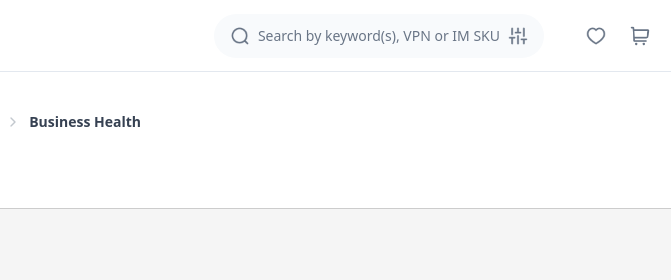
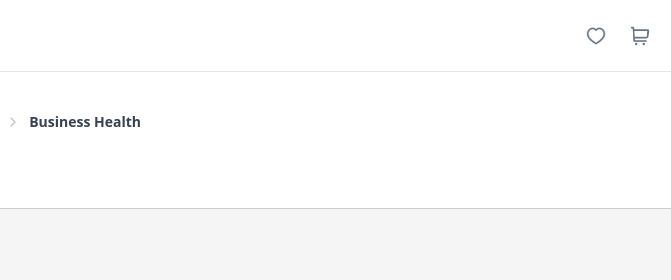
Before and after one commit to Ken-pan/nav-exploration, a website: page index.html in a window 1280 px wide. Shown: the top 280 px of the page, 532-1203 px from the left. Drawn offline with Linux system fonts and the light colour scheme.

Commit message:
update header

```diff
--- a/index.html
+++ b/index.html
@@ -20,13 +20,13 @@
             <div class="flex items-center gap-4">
                 <div class="w-120 flex flex-col gap-2">
                     <div class="h-11 bg-white rounded-full flex items-center">
-                        <div class="w-full px-4 py-3 bg-gray-50 flex items-center gap-2 rounded-full">
+                        <!-- <div class="w-full px-4 py-3 bg-gray-50 flex items-center gap-2 rounded-full">
                             <div class="w-5 h-5 relative"><img src="/assets/img/search-lg.png" alt="search icon"></div>
                             <div class="flex-grow text-gray-500 text-sm font-normal leading-tight">
                                 Search by keyword(s), VPN or IM SKU
                             </div>
                             <div class="w-5 h-5 relative"><img src="/assets/img/sliders-01.png" alt="filter icon"></div>
-                        </div>
+                        </div> -->
                     </div>
                 </div>
                 <div class="flex items-center gap-4">
```
Also changed, not shown: tailwind.css.
